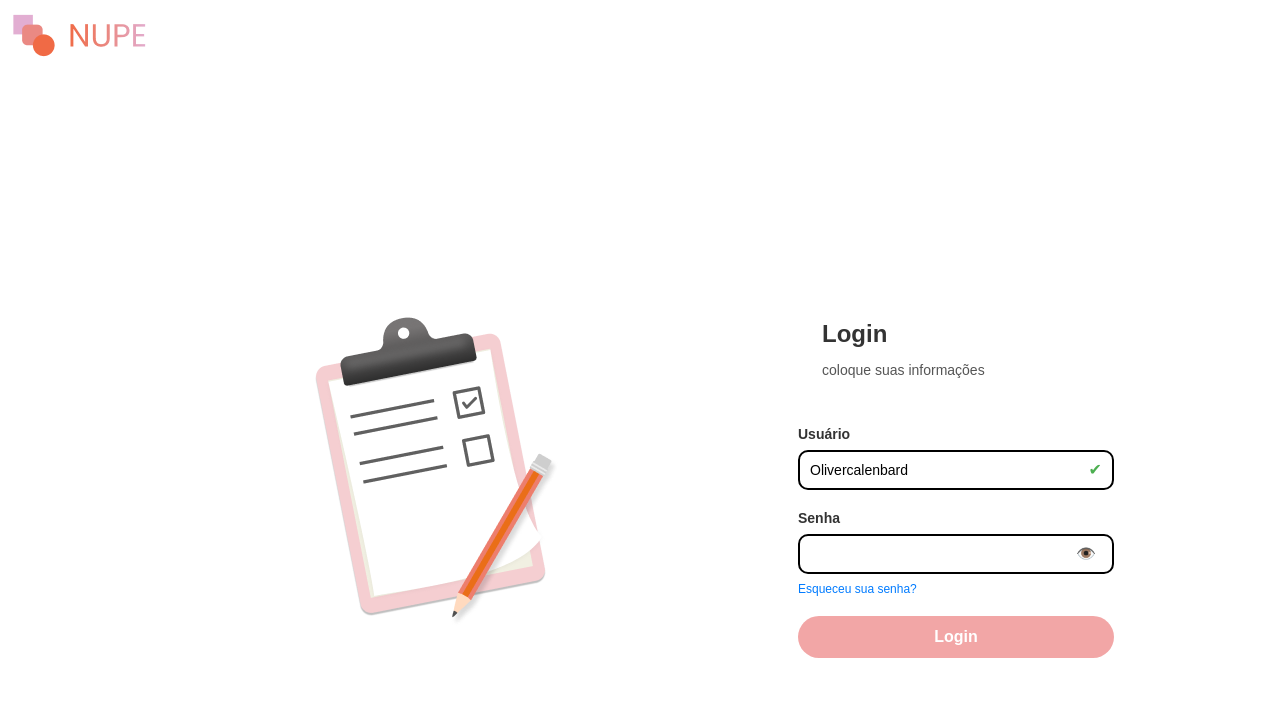
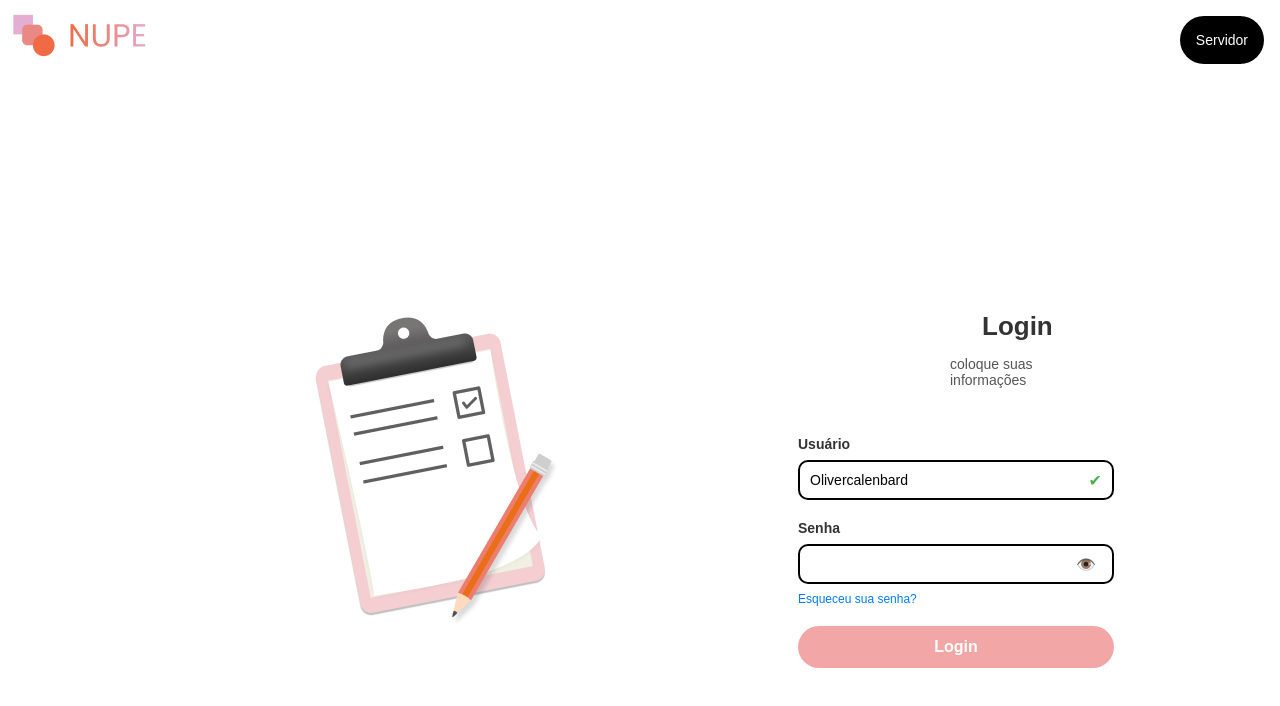
Before and after one commit to EvelyncAraujo/CodeSquad, a Vue app: page /login in a window 1280 px wide. Shown: the top 706 px of the page. Built offline with nearby package versions, Linux system fonts and the light colour scheme; what mdi-vue would draw is missing.

Commit message:
pág-login pronta (botão não funciona)

```diff
--- a/dev-dist/sw.js
+++ b/dev-dist/sw.js
@@ -82,7 +82,7 @@ define(['./workbox-54d0af47'], (function (workbox) { 'use strict';
     "revision": "3ca0b8505b4bec776b69afdba2768812"
   }, {
     "url": "index.html",
-    "revision": "0.v8qi2dmu5k"
+    "revision": "0.kh42v46r9n8"
   }], {});
   workbox.cleanupOutdatedCaches();
   workbox.registerRoute(new workbox.NavigationRoute(workbox.createHandlerBoundToURL("index.html"), {
--- a/src/views/loginPageView.vue
+++ b/src/views/loginPageView.vue
@@ -21,6 +21,10 @@ const validateUsername = () => {
 const togglePasswordVisibility = () => {
   isPasswordVisible.value = !isPasswordVisible.value;
 };
+// const toggleDropdown = () => {
+//   isOpen.value = !isOpen.value;
+// };
+
 </script>
 
 <template>
@@ -28,6 +32,17 @@ const togglePasswordVisibility = () => {
     <div class="img">
       <img src="/tittle.png" alt="Imagem" class="img2" />
     </div>
+
+    <div  @click="toggleDropdown" class="dropdown">
+    <button class="dropbtn">Servidor</button>
+    <div class="dropdown-content">
+        <a href="#">Professor</a>
+        <a href="#">Estudantes</a>
+        <a href="#">Servidor Nupe</a>
+    </div>
+</div>
+
+
     <div class="top-container">
       <div class="login-container">
         <div class="card">
@@ -62,7 +77,7 @@ const togglePasswordVisibility = () => {
               👁️
             </button>
           </div>
-          <a href="#" class="forgot-password">Esqueceu sua senha?</a>
+          <a href="/esquecer" class="forgot-password">Esqueceu sua senha?</a>
         </div>
         <button class="login-button" :disabled="!isFormValid">Login</button>
       </div>
@@ -86,9 +101,10 @@ const togglePasswordVisibility = () => {
 }
 
 h2 {
-  font-size: 24px;
+  font-size: 26px;
   color: #333;
   margin-bottom: 12px;
+  margin-left: 10rem;
   font-family: Arial, Helvetica, sans-serif;
 }
 
@@ -96,7 +112,9 @@ p {
   font-size: 14px;
   color: #555;
   margin-bottom: 24px;
+  margin-left: 8rem;
 }
+
 /* Container principal */
 .login-container {
   display: flex;
@@ -195,14 +213,17 @@ input:focus {
 
 .dropbtn {
   background-color: #000000;
-  margin-left: 90rem;
-  margin-top: 5rem;
   color: white;
   padding: 16px;
   border-radius: 25px;
   font-size: 14px;
   border: none;
+  cursor: pointer;
+  position: fixed;
+  top: 1rem;
+  right: 1rem;
 }
+
 
 .dropdown {
   position: relative;
@@ -210,9 +231,9 @@ input:focus {
 }
 
 .dropdown-content {
-  margin-left: 90rem;
   display: none;
   position: absolute;
+  right: 0;
   background-color: #f9f9f9;
   min-width: 160px;
   box-shadow: 0px 8px 16px rgba(0, 0, 0, 0.2);
@@ -226,8 +247,13 @@ input:focus {
   display: block;
 }
 
-.dropdown-content a:click {
+.dropdown-content a:hover {
   background-color: #f1f1f1;
+}
+
+
+.dropdown:hover .dropdown-content {
+  display: block;
 }
 
 .img {
```
